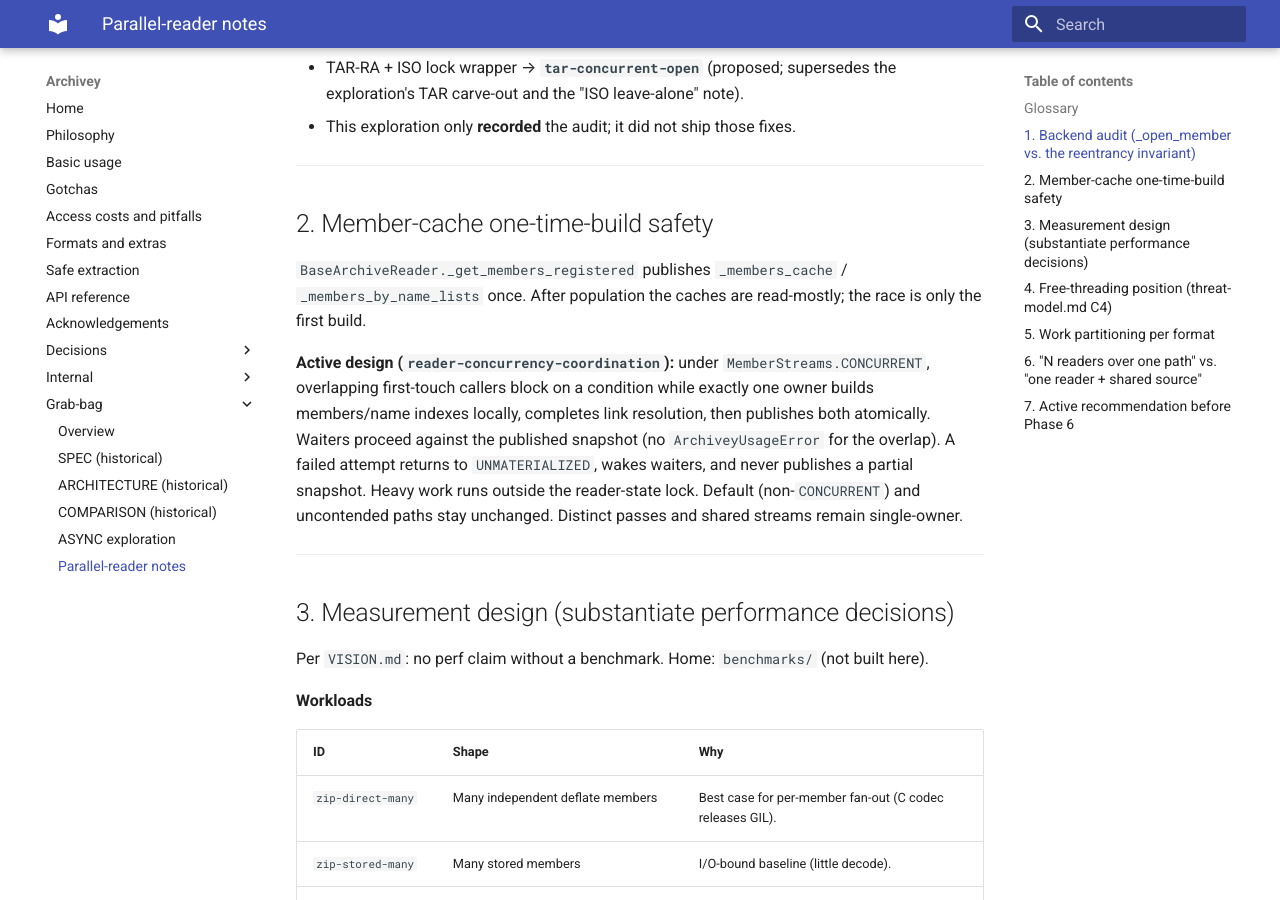
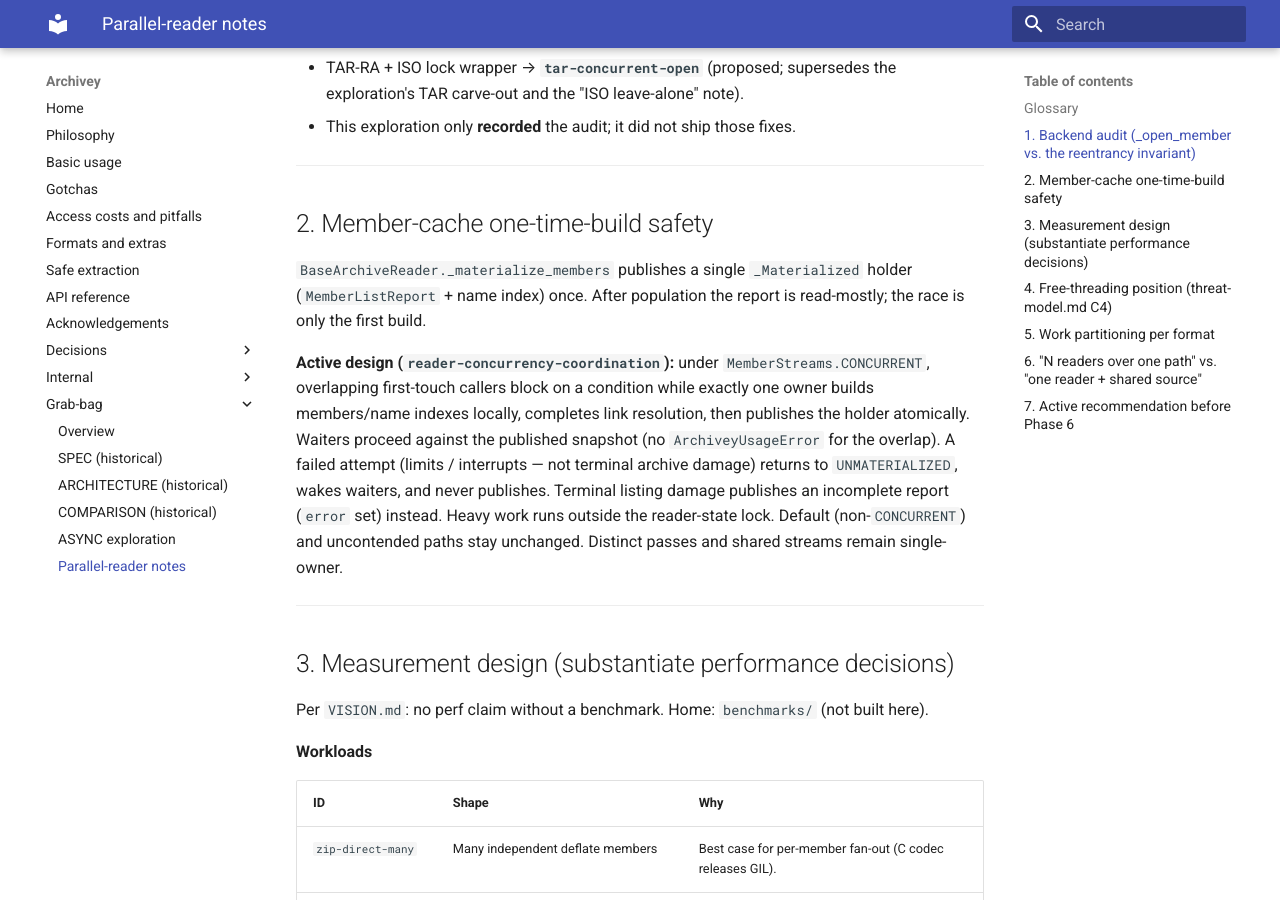
Before and after one commit to davitf/archivey-2, an MkDocs documentation site: the page built from docs/grab-bag/parallel-reader.md, in a window 1280 px wide and 900 px high, scrolled down 2069 px. Built offline with MkDocs 1.6.1 and Material for MkDocs 9.7.7, drawn with Linux system fonts in a browser that asks for light colours.

Commit message:
Sweep grab-bag rename drift; note incomplete-path link double-fault
Update non-normative grab-bag prose for members_report_if_available and the
single stored MemberListReport holder. Leave DEV historical API in COMPARISON
with a v2 rename note. Comment the narrow link-finalize double-fault that
drops the incomplete report.

Co-authored-by: Davi Figueiredo <davitf@users.noreply.github.com>

```diff
--- a/docs/grab-bag/parallel-reader.md
+++ b/docs/grab-bag/parallel-reader.md
@@ -63,16 +63,18 @@ archivey-owned byte ranges still go through `SharedSource.view`.
 
 ## 2. Member-cache one-time-build safety
 
-`BaseArchiveReader._get_members_registered` publishes `_members_cache` /
-`_members_by_name_lists` once. After population the caches are read-mostly; the race is
-only the first build.
+`BaseArchiveReader._materialize_members` publishes a single `_Materialized`
+holder (`MemberListReport` + name index) once. After population the report is
+read-mostly; the race is only the first build.
 
 **Active design (`reader-concurrency-coordination`):** under `MemberStreams.CONCURRENT`,
 overlapping first-touch callers block on a condition while exactly one owner builds
-members/name indexes locally, completes link resolution, then publishes both atomically.
-Waiters proceed against the published snapshot (no `ArchiveyUsageError` for the overlap).
-A failed attempt returns to `UNMATERIALIZED`, wakes waiters, and never publishes a partial
-snapshot. Heavy work runs outside the reader-state lock. Default (non-`CONCURRENT`) and
+members/name indexes locally, completes link resolution, then publishes the holder
+atomically. Waiters proceed against the published snapshot (no `ArchiveyUsageError`
+for the overlap). A failed attempt (limits / interrupts — not terminal archive
+damage) returns to `UNMATERIALIZED`, wakes waiters, and never publishes. Terminal
+listing damage publishes an incomplete report (`error` set) instead. Heavy work
+runs outside the reader-state lock. Default (non-`CONCURRENT`) and
 uncontended paths stay unchanged. Distinct passes and shared streams remain single-owner.
 
 ---
```
Also changed, not shown: docs/grab-bag/ARCHITECTURE.md (+9 -4 lines), docs/grab-bag/COMPARISON.md (+1 -0 lines), docs/grab-bag/SPEC.md (+1 -1 lines), 1 other file.
